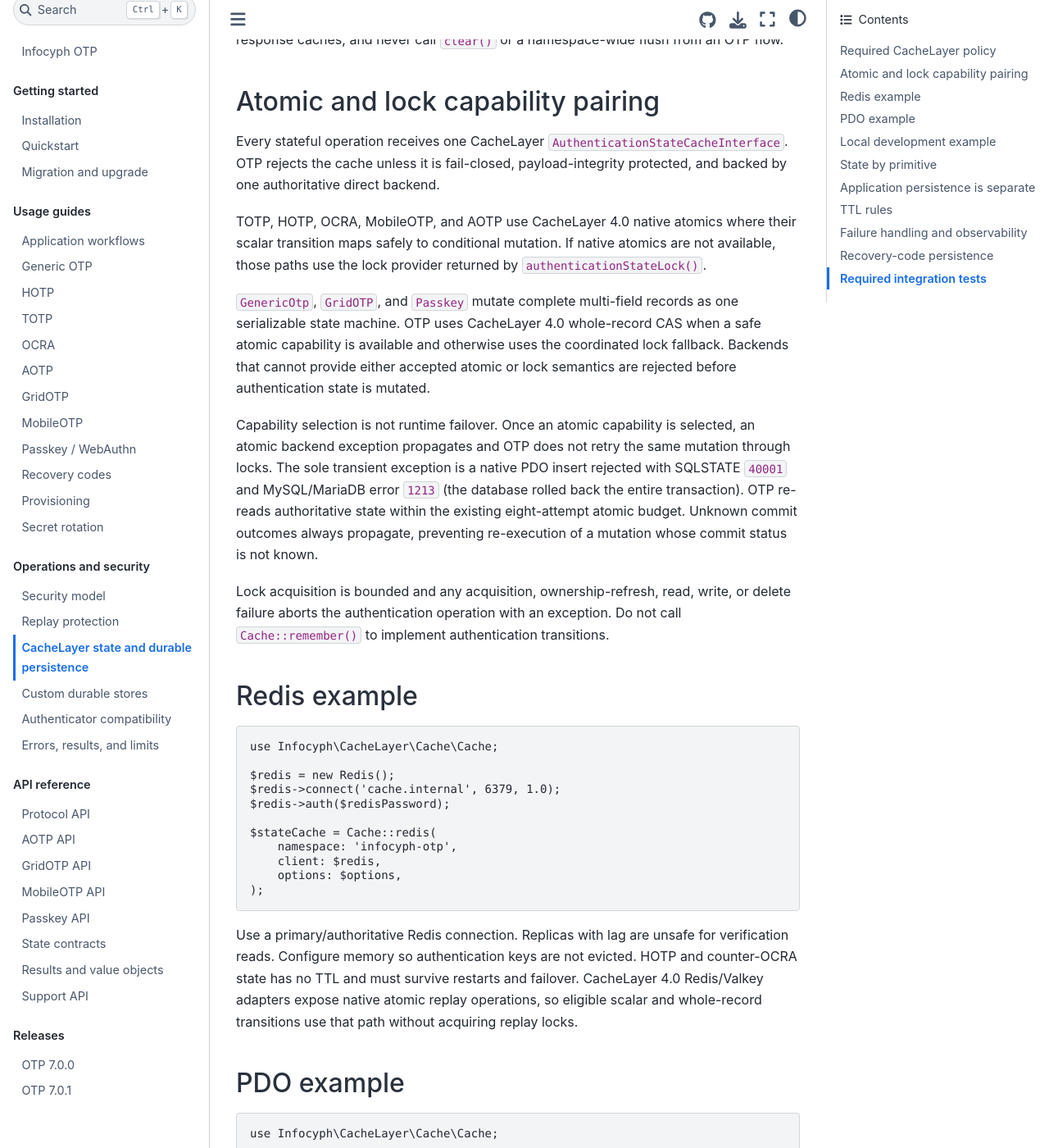
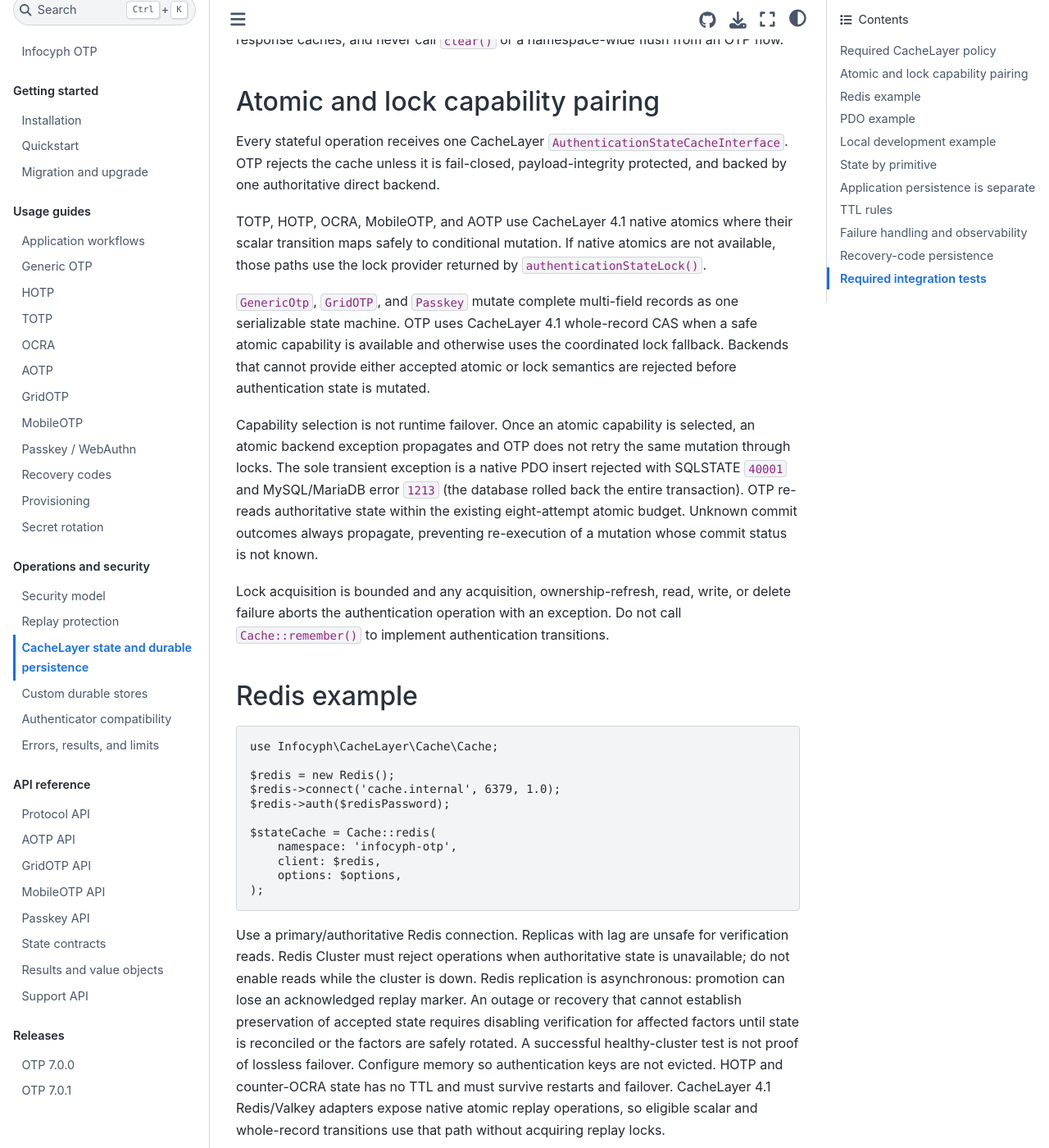
Before and after one commit to infocyph/OTP, a Sphinx documentation site: the page built from docs/guides/storage.rst, in a window 1280 px wide and 1400 px high, scrolled down 805 px. Shown: the whole window at 82% size. Built offline with Sphinx 7.4.7 and the Sphinx Book theme 1.1.4, drawn with Linux system fonts in a browser that asks for light colours; some of the changed text lies outside the part shown.

```diff
--- a/docs/guides/storage.rst
+++ b/docs/guides/storage.rst
@@ -4,8 +4,8 @@ CacheLayer state and durable persistence
 OTP uses ``infocyph/cachelayer`` for package-owned authentication state.
 Recovery codes and Passkey credential records deliberately remain durable
 application data rather than authentication cache. For adapter-specific
-connection, TLS, cluster, and deployment options, consult the `CacheLayer 4.0
-documentation <https://github.com/infocyph/CacheLayer/tree/4.0>`_.
+connection, TLS, cluster, and deployment options, consult the `CacheLayer 4.1
+documentation <https://github.com/infocyph/CacheLayer/tree/4.1>`_.
 
 Required CacheLayer policy
 --------------------------
@@ -45,13 +45,13 @@ Every stateful operation receives one CacheLayer
 fail-closed, payload-integrity protected, and backed by one authoritative direct
 backend.
 
-TOTP, HOTP, OCRA, MobileOTP, and AOTP use CacheLayer 4.0 native atomics where
+TOTP, HOTP, OCRA, MobileOTP, and AOTP use CacheLayer 4.1 native atomics where
 their scalar transition maps safely to conditional mutation. If native atomics
 are not available, those paths use the lock provider returned by
 ``authenticationStateLock()``.
 
 ``GenericOtp``, ``GridOTP``, and ``Passkey`` mutate complete multi-field
-records as one serializable state machine. OTP uses CacheLayer 4.0 whole-record
+records as one serializable state machine. OTP uses CacheLayer 4.1 whole-record
 CAS when a safe atomic capability is available and otherwise uses the
 coordinated lock fallback. Backends that cannot provide either accepted atomic
 or lock semantics are rejected before authentication state is mutated.
@@ -86,9 +86,15 @@ Redis example
    );
 
 Use a primary/authoritative Redis connection. Replicas with lag are unsafe for
-verification reads. Configure memory so authentication keys are not evicted.
+verification reads. Redis Cluster must reject operations when authoritative
+state is unavailable; do not enable reads while the cluster is down. Redis
+replication is asynchronous: promotion can lose an acknowledged replay marker.
+An outage or recovery that cannot establish preservation of accepted state
+requires disabling verification for affected factors until state is reconciled
+or the factors are safely rotated. A successful healthy-cluster test is not
+proof of lossless failover. Configure memory so authentication keys are not evicted.
 HOTP and counter-OCRA state has no TTL and must survive restarts and failover.
-CacheLayer 4.0 Redis/Valkey adapters expose native atomic replay operations, so
+CacheLayer 4.1 Redis/Valkey adapters expose native atomic replay operations, so
 eligible scalar and whole-record transitions use that path without acquiring replay locks.
 
 PDO example
```
Also changed, not shown: docs/plans/production-feedback.md (+7 -0 lines), 1 other file.
